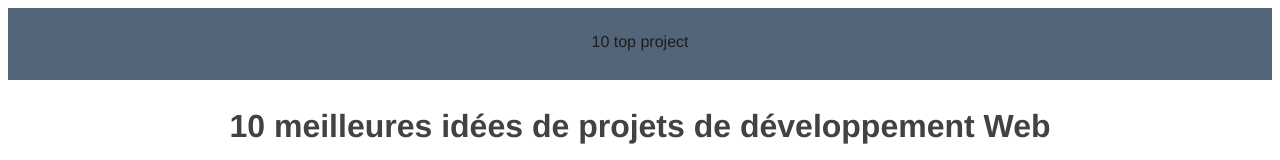
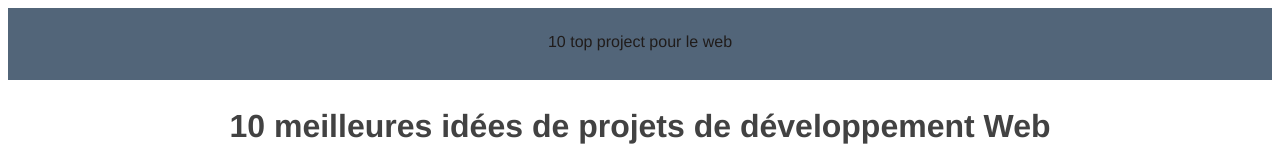
Before and after one commit to Mahmoud-83/mon-projet-web, a plain HTML site: page index.html in a window 1280 px wide. Shown: the top 160 px of the page. Drawn offline with Linux system fonts and the light colour scheme.

Commit message:
modifier index.html

```diff
--- a/index.html
+++ b/index.html
@@ -6,7 +6,7 @@
     <title>10 top site web pour le development</title>
     <link rel="stylesheet" href="Style.css">
     <Header>
-        <p>10 top project</p>
+        <p>10 top project pour le web</p>
     </Header>
 
 </head>
@@ -114,6 +114,6 @@
 <br>
 </body>
 <footer>
-    <p>© 2022 Information</p>
+    <p>© 2022 Information </p>
 </footer>
 </html>
```
